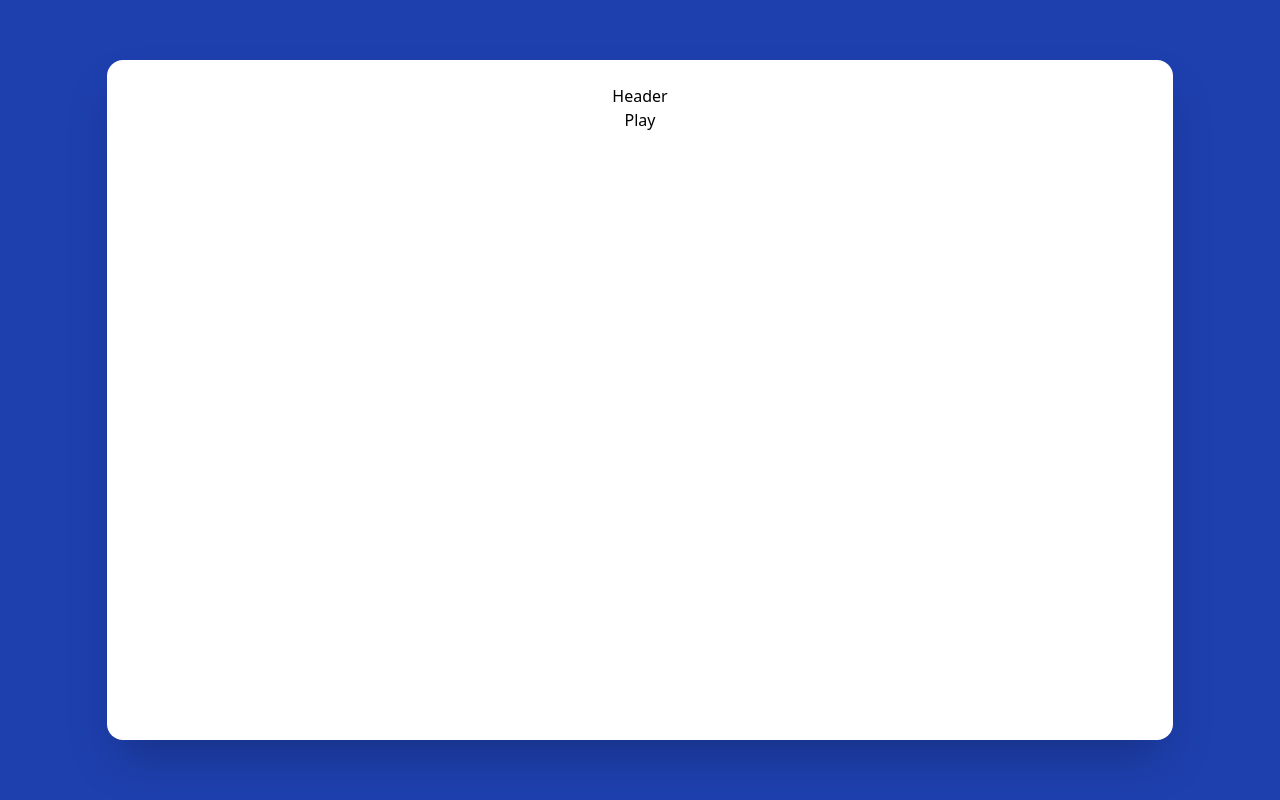
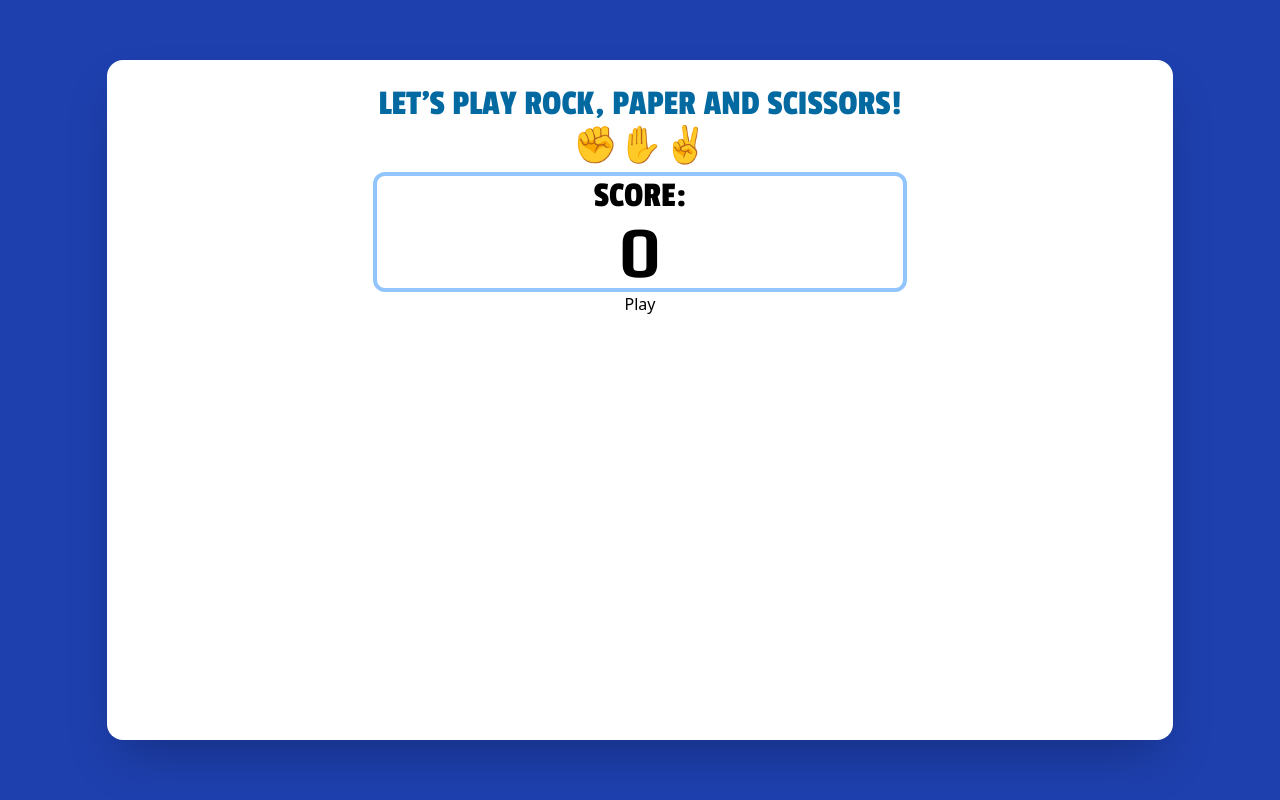
Before and after one commit to thales0591/Rock-Paper-Scissors-Game, a React (Vite) app: page / in a window 1280 px wide. Built offline with nearby package versions, Linux system fonts and the light colour scheme.

Commit message:
create Header component and configure main-card

```diff
--- a/src/components/Header.jsx
+++ b/src/components/Header.jsx
@@ -6,8 +6,15 @@ function Header() {
 
     return (
         <nav className="text-center mt-6">
-            <h1>Header</h1>
-        </nav>
+            <h1 className="font-passion text-4xl text-sky-700">LET'S PLAY ROCK, PAPER AND SCISSORS!</h1>
+            <h1 className='text-4xl'>✊✋✌</h1>
+            <div className="flex justify-center w-full mt-2">
+                <div className="border-4 border-blue-300 rounded-xl w-1/2">
+                    <h1 className="font-passion font-thin text-4xl">SCORE:</h1>
+                    <h1 className='font-play font-bold text-7xl'>{playerScore}</h1>
+                </div>
+            </div>
+        </nav>
     )
 }
 
```
